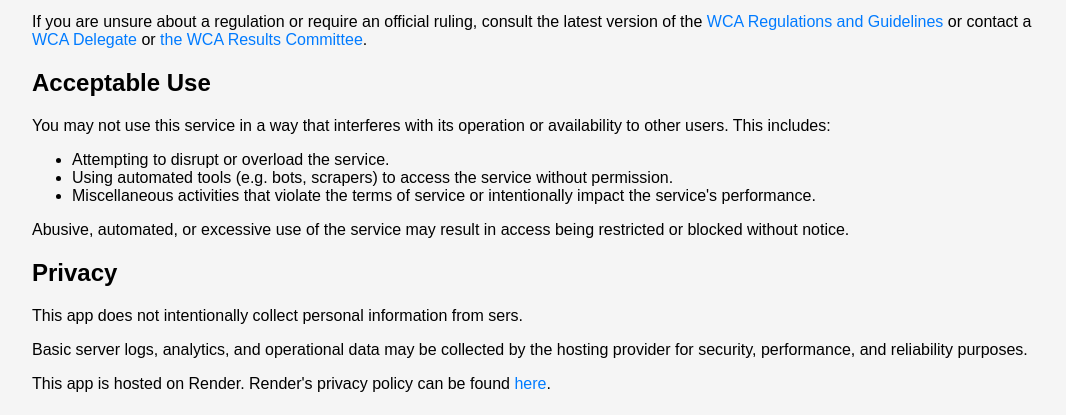
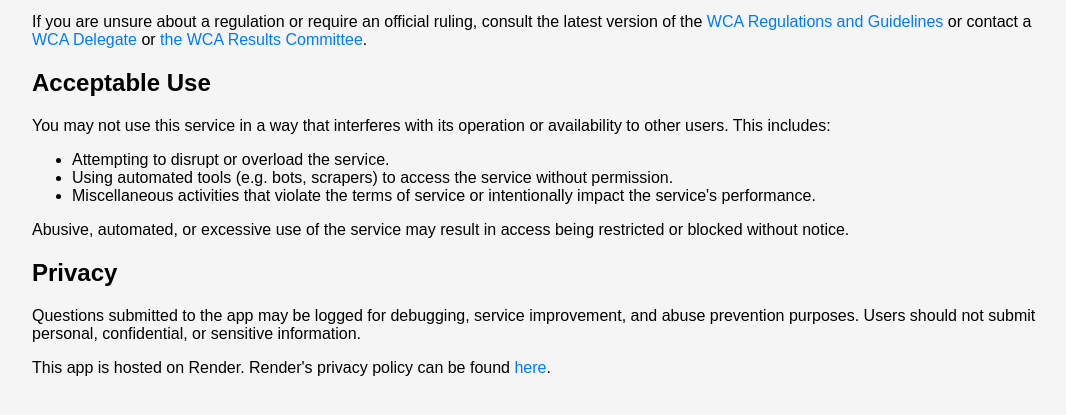
Before and after one commit to OWelton-Rosie/regs-helper, a FastAPI app: page /legal.html in a window 1280 px wide. Shown: the part 385-800 px from the top of the page, without its empty margins (96-1162 px from the left). Run offline with FastAPI, Linux system fonts and the light colour scheme; parts of the project's set-up code (start-up, migrations or seed data) failed here and were passed over.

Commit message:
add logs + other crap

```diff
--- a/ai/ask.py
+++ b/ai/ask.py
@@ -7,6 +7,7 @@ load_dotenv()
 
 client = OpenAI()
 
+# prompt for ai agent
 SYSTEM_PROMPT = """
 You are an assistant for the World Cube Association Regulations.
 
@@ -40,7 +41,7 @@ def ask(question):
 )
 
     response = client.chat.completions.create(
-        model="gpt-4o-mini",
+        model="gpt-4o-mini", # using this model as it's cheap and seems to work well
         messages=[
             {
                 "role": "system",
--- a/ai/parse_regs.py
+++ b/ai/parse_regs.py
@@ -1,3 +1,5 @@
+# parse regulations.txt into chunks.json for embedding and searching
+
 import re
 import json
 
--- a/ai/search.py
+++ b/ai/search.py
@@ -50,7 +50,7 @@ def search(query, top_k=5):
             chunk["embedding"]
         )
 
-        # Keyword boosts
+        # Keyword boosts to improve relevance for certain terms - this is a bit of a bitch but seems to work
         if "+2" in query_lower and "+2" in text_lower:
             score += 1.0
 
--- a/app.py
+++ b/app.py
@@ -1,3 +1,6 @@
+from datetime import datetime
+from pathlib import Path
+
 from fastapi import FastAPI, Request
 from fastapi.responses import HTMLResponse
 from fastapi.staticfiles import StaticFiles
@@ -5,12 +8,31 @@ from fastapi.templating import Jinja2Templates
 
 from ai.ask import ask
 
+# This file contains FastAPI routing and Jinja template config
+# If template rendering suddenly starts throwing bizarre errors, check Starlette and Jinja versions before changing any code.
+# A Starlette/Jinja version mismatch previously caused template rendering to cack out
+
 app = FastAPI()
 
-# Serve CSS, JS, images, etc.
+# Serve shit in static dir
 app.mount("/static", StaticFiles(directory="static"), name="static")
 
 templates = Jinja2Templates(directory="templates")
+
+LOG_FILE = Path("logs/questions.log")
+
+
+def log_question(question: str):
+    """
+    Log submitted questions for debugging and improvement.
+    """
+
+    timestamp = datetime.now().isoformat()
+
+    with open(LOG_FILE, "a", encoding="utf-8") as f:
+        f.write(
+            f"{timestamp} | {question}\n"
+        )
 
 
 @app.get("/", response_class=HTMLResponse)
@@ -21,22 +43,29 @@ async def home(request: Request):
         {"request": request}
     )
 
-@app.get("/legal.html")
+
+@app.get("/legal.html", response_class=HTMLResponse)
 async def legal(request: Request):
+
     return templates.TemplateResponse(
         "legal.html",
         {"request": request}
     )
 
-@app.get("/about.html")
-async def legal(request: Request):
+
+@app.get("/about.html", response_class=HTMLResponse)
+async def about(request: Request):
+
     return templates.TemplateResponse(
         "about.html",
         {"request": request}
     )
 
 
+# API endpoint used by frontend JavaScript
 @app.get("/ask")
 async def ask_question(question: str):
 
+    log_question(question)
+
     return ask(question)
--- a/static/style.css
+++ b/static/style.css
@@ -81,3 +81,9 @@ a:hover,
 a:visited:hover {
     text-decoration: underline;
 }
+
+details p {
+    white-space: pre-wrap;
+    line-height: 1.5;
+    padding-left: 1rem;
+}
--- a/templates/legal.html
+++ b/templates/legal.html
@@ -38,9 +38,7 @@
 
 <h2>Privacy</h2>
 
-<p>This app does not intentionally collect personal information from sers.</p>
-
-<p>Basic server logs, analytics, and operational data may be collected by the hosting provider for security, performance, and reliability purposes.</p>
+<p>Questions submitted to the app may be logged for debugging, service improvement, and abuse prevention purposes. Users should not submit personal, confidential, or sensitive information.</p>
 
 <p>This app is hosted on Render. Render's privacy policy can be found <a href="https://render.com/privacy" target="_blank" rel="noopener noreferrer">here</a>.</p>
 </body>
```
Also changed, not shown: 1 other file.
